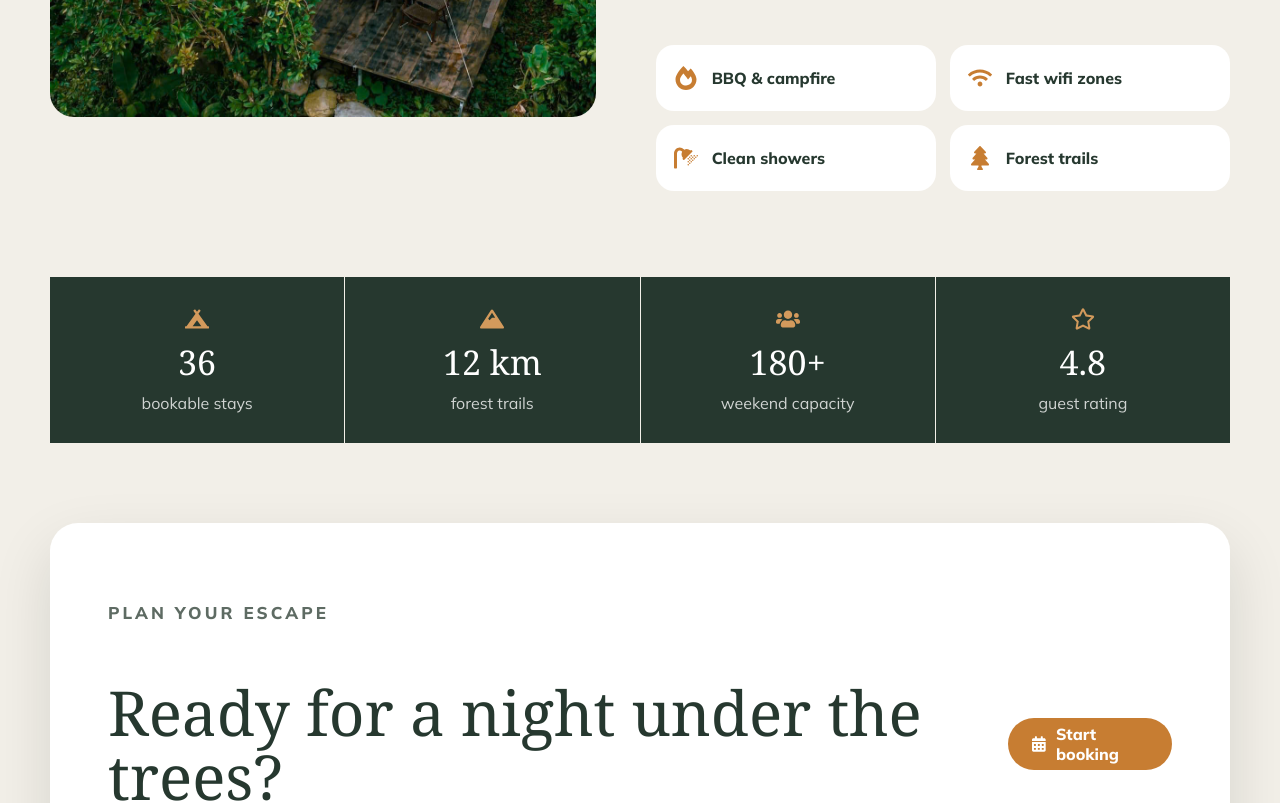
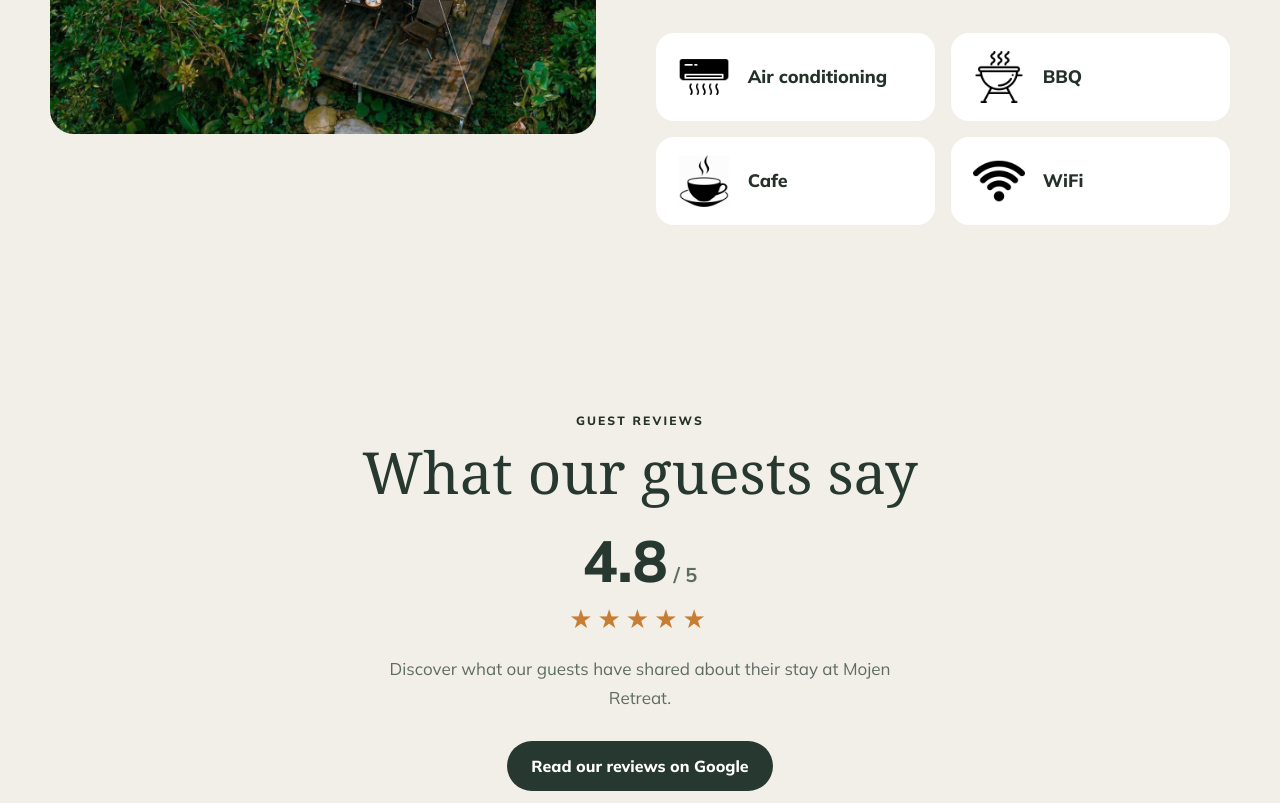
Before and after one commit to NgDangLinh/Thesis, a React (Vite) app in the folder campsite-frontend/: page / in a window 1280 px wide. Shown: the part 3540-4343 px from the top of the page. Built offline with nearby package versions, Linux system fonts and the light colour scheme; the HTML template or start-up script is replaced by a standard one.

Commit message:
update UI/UX

```diff
--- a/campsite-frontend/src/pages/Login.jsx
+++ b/campsite-frontend/src/pages/Login.jsx
@@ -2,6 +2,7 @@ import React, { useState } from 'react';
 import { useNavigate } from 'react-router-dom';
 import './Login.css';
 import heroImage from '../assets/HomePageCamping.jpg';
+import { Link } from 'react-router-dom';
 
 export default function Login() {
   const [username, setUsername] = useState('');
@@ -34,6 +35,9 @@ export default function Login() {
 
         <div className="login-card">
           <div className="login-card-header">
+            <Link to="/" className="back-home">
+  ← Back to Home
+</Link>
             <p className="login-kicker">ADMIN PORTAL</p>
             <h1>Welcome back</h1>
             <span>Sign in to manage your campsite.</span>
--- a/campsite-frontend/src/pages/Website/Booking.jsx
+++ b/campsite-frontend/src/pages/Website/Booking.jsx
@@ -13,52 +13,81 @@ const stayData = [
   name: 'Forest Tent Site',
   type: 'Camping',
   image: campingImage,
-    view: 'Pine forest',
-    area: 24,
-    bed: 'Bring your own tent',
-    includes: ['Fire pit', 'Shared bathroom', 'Picnic table'],
-    policies: ['Quiet hours after 10 PM', 'No littering'],
-    capacity: 2,
-    price: 290000,
+  view: 'Near the stream',
+  bed: 'Bring your own tent and food',
+  includes: [
+    'Campfire area',
+    'BBQ area',
+    'WiFi',
+    'Stream bathing',
+    'Other service facilities',
+    'Air conditioning',
+  ],
+  policies: ['Pets allowed'],
+  capacity: '2–4',
+  price: 500000,
+  priceNote: 'per person / night',
   remaining: 6,
 },
   {
   name: 'Luxury Glamping Tent',
   type: 'Glamping',
   image: glampingImage,
-    view: 'Stream view',
-    area: 36,
-    bed: '1 queen bed',
-    includes: ['Breakfast option', 'Private deck', 'Warm lighting'],
-    policies: ['No smoking inside', 'Pets by request'],
-    capacity: 2,
-    price: 790000,
+  view: 'Near the stream',
+  bed: 'Sleeping mattresses for 2–4 guests',
+  includes: [
+    'Fully prepared tent',
+    'Food included',
+    'BBQ area',
+    'Campfire area',
+    'Other service facilities',
+    'Air conditioning',
+  ],
+  policies: ['Pets allowed'],
+  capacity: '2–4',
+  price: 1200000,
+  priceNote: 'per person / night',
   remaining: 3,
 },
 {
   name: 'Family Stilt Lodge',
   type: 'Lodge',
   image: stiltHouseImage,
-    view: 'Garden and campfire yard',
-    area: 64,
-    bed: '4 floor mattresses',
-    includes: ['Kitchen corner', 'BBQ area', 'Board games'],
-    policies: ['Group deposit required', 'No loud music after 10 PM'],
+  view: 'Beautiful stream view',
+  bed: '4 bedrooms + extra mattresses for large groups',
+  includes: [
+    'Food included',
+    'Indoor kitchen',
+    'BBQ area',
+    'Private garden',
+    'Campfire area',
+    'Private bathroom',
+    'Private shower',
+    'Air conditioning',
+  ],
+  policies: ['Pets allowed'],
   capacity: 8,
-    price: 1190000,
+  price: 10000000,
+  priceNote: 'per night / minimum 10 guests',
   remaining: 2,
 },
 {
   name: 'Vintage Camper Van',
   type: 'RV',
   image: rvImage,
-    view: 'Lakeside lane',
-    area: 28,
-    bed: '1 double bed',
-    includes: ['Air conditioning', 'Mini fridge', 'Private seating'],
-    policies: ['No smoking', 'Check-in from 2 PM'],
-    capacity: 2,
-    price: 950000,
+  view: 'Near the stream',
+  bed: 'Sleeping mattresses for 2–4 guests',
+  includes: [
+    'Food included',
+    'BBQ area',
+    'Campfire area',
+    'Other service facilities',
+    'Air conditioning',
+  ],
+  policies: ['Pets allowed'],
+  capacity: '2–4',
+  price: 1500000,
+  priceNote: 'per person / night',
   remaining: 1,
 },
 ];
--- a/campsite-frontend/src/pages/Website/HomePage.css
+++ b/campsite-frontend/src/pages/Website/HomePage.css
@@ -142,7 +142,7 @@
 .intro-section,
 .stays-section,
 .experience-section,
-.stats-section,
+.reviews-section,
 .cta-section {
   width: min(1180px, calc(100% - 48px));
   margin: 0 auto;
@@ -272,57 +272,110 @@
 .amenity-grid {
   display: grid;
   grid-template-columns: repeat(2, minmax(0, 1fr));
-  gap: 14px;
-  margin-top: 12px;
+  gap: 16px;
 }
 
 .amenity-item {
   display: flex;
   align-items: center;
-  gap: 14px;
-  min-height: 66px;
-  padding: 18px;
-  background: #fff;
-  color: #26382f;
-  font-weight: 800;
+  gap: 18px;
+  min-height: 80px;
+  padding: 18px 22px;
+  background: var(--surface);
   border-radius: 18px;
+  box-sizing: border-box;
 }
 
-.amenity-item svg {
-  color: var(--accent);
-  font-size: 24px;
+.amenity-item img {
+  width: 52px;
+  height: 52px;
+  object-fit: contain;
+  flex-shrink: 0;
 }
 
-.stats-section {
-  display: grid;
-  grid-template-columns: repeat(4, 1fr);
-  gap: 1px;
-  padding-bottom: 80px;
+.amenity-item span {
+  color: var(--text);
+  font-family: 'Mulish', sans-serif;
+  font-size: 18px;
+  font-weight: 800;
+  line-height: 1.3;
 }
 
-.stats-section div {
-  display: grid;
-  justify-items: center;
-  gap: 8px;
+.reviews-section {
+  display: flex;
+  justify-content: center;
+  text-align: center;
+  padding: 90px 0;
+}
+
+.reviews-content {
+  width: min(680px, 100%);
+}
+
+.reviews-content h2 {
+  margin: 0;
+  color: #26382f;
+  font-family: Georgia, 'Times New Roman', serif;
+  font-size: clamp(38px, 5vw, 58px);
+  font-weight: 500;
+  line-height: 1.1;
+}
+
+.reviews-rating {
+  display: flex;
+  align-items: baseline;
+  justify-content: center;
+  gap: 6px;
+  margin-top: 28px;
+}
+
+.reviews-rating strong {
+  color: #26382f;
+  font-size: 58px;
+  font-weight: 800;
+  line-height: 1;
+}
+
+.reviews-rating span {
+  color: var(--muted);
+  font-size: 20px;
+  font-weight: 700;
+}
+
+.reviews-stars {
+  margin-top: 12px;
+  color: var(--accent);
+  font-size: 26px;
+  letter-spacing: 5px;
+}
+
+.reviews-content > p:not(.section-kicker) {
+  max-width: 560px;
+  margin: 20px auto 28px;
+  color: #5e6b63;
+  font-size: 17px;
+  line-height: 1.7;
+}
+
+.reviews-btn {
+  display: inline-flex;
+  align-items: center;
+  justify-content: center;
+  min-height: 50px;
+  padding: 0 24px;
+  border-radius: 999px;
   background: #26382f;
   color: #fff;
-  padding: 30px 16px;
-  text-align: center;
+  font-weight: 800;
+  text-decoration: none;
+  transition:
+    background 0.2s ease,
+    transform 0.2s ease;
 }
 
-.stats-section svg {
-  color: #d39a5c;
-  font-size: 24px;
-}
-
-.stats-section strong {
-  font-size: 34px;
-  font-family: Georgia, 'Times New Roman', serif;
-  font-weight: 500;
-}
-
-.stats-section span {
-  color: rgba(255, 255, 255, 0.78);
+.reviews-btn:hover {
+  background: var(--accent);
+  transform: translateY(-2px);
 }
 
 .cta-section {
@@ -342,26 +395,64 @@
 }
 
 .site-footer {
-  display: flex;
-  justify-content: space-between;
-  gap: 24px;
-  padding: 30px clamp(24px, 6vw, 88px);
+  display: grid;
+  grid-template-columns: 1.4fr 1fr 0.8fr;
+  gap: 50px;
+  padding: 42px clamp(24px, 6vw, 88px);
   background: #15251d;
   color: #fff;
 }
 
-.site-footer div {
+.site-footer > div {
   display: flex;
   flex-direction: column;
-  gap: 8px;
+  gap: 10px;
+}
+
+.site-footer strong {
+  font-size: 18px;
+  font-weight: 800;
+}
+
+.site-footer__brand strong {
+  font-size: 22px;
 }
 
 .site-footer span {
   color: rgba(255, 255, 255, 0.72);
+  line-height: 1.6;
+}
+
+.site-footer a {
+  display: flex;
+  align-items: center;
+  gap: 10px;
+  color: #fff;
+  text-decoration: none;
+  transition: color 0.2s ease;
+}
+
+.site-footer a:hover {
+  color: var(--accent);
 }
 
 .site-footer svg {
-  margin-right: 8px;
+  flex: 0 0 auto;
+  font-size: 17px;
+}
+
+.site-footer__contact {
+  align-items: flex-start;
+}
+
+.site-footer__social {
+  align-items: flex-start;
+}
+
+.social-links {
+  display: flex;
+  flex-direction: column;
+  gap: 10px;
 }
 
 @media (max-width: 980px) {
@@ -389,9 +480,6 @@
     grid-template-columns: repeat(2, minmax(0, 1fr));
   }
 
-  .stats-section {
-    grid-template-columns: repeat(2, 1fr);
-  }
 }
 
 @media (max-width: 640px) {
@@ -402,21 +490,19 @@
   .intro-section,
 .stays-section,
 .experience-section,
-  .stats-section,
+.reviews-section,
 .cta-section {
   width: min(100% - 32px, 1180px);
 }
 
   .section-heading,
-  .cta-section,
-  .site-footer {
+  .cta-section {
     flex-direction: column;
     align-items: flex-start;
   }
 
   .stay-grid,
-  .amenity-grid,
-  .stats-section {
+.amenity-grid {
   grid-template-columns: 1fr;
 }
 
@@ -427,4 +513,25 @@
   .cta-section {
     padding: 32px 22px;
   }
+
+  .reviews-section {
+  padding: 70px 0;
 }
+
+.reviews-content h2 {
+  font-size: 40px;
+}
+
+.reviews-rating strong {
+  font-size: 48px;
+}
+
+.reviews-stars {
+  font-size: 22px;
+}
+
+.site-footer {
+  grid-template-columns: 1fr;
+  gap: 30px;
+}
+}
--- a/campsite-frontend/src/pages/Website/HomePage.jsx
+++ b/campsite-frontend/src/pages/Website/HomePage.jsx
@@ -1,15 +1,12 @@
 import React from 'react';
 import { Link } from 'react-router-dom';
+import { FaTiktok } from 'react-icons/fa6';
 import {
   FaCalendarAlt,
-  FaCampground,
+  FaFacebookF,
   FaFireAlt,
   FaMapMarkerAlt,
-  FaMountain,
-  FaRegStar,
-  FaShower,
-  FaTree,
-  FaUsers,
+  FaPhone,
   FaWifi,
 } from 'react-icons/fa';
 import './HomePage.css';
@@ -20,39 +17,54 @@ import glampingImage from '../../assets/Glamping.jpg';
 import rvImage from '../../assets/RV.jpg';
 import stiltHouseImage from '../../assets/SHtest.jpg';
 import serviceImage from '../../assets/Service.jpg';
-
+import airConditioningImage from '../../assets/Ac.png';
+import bbqImage from '../../assets/BBQ.png';
+import cafeImage from '../../assets/Cafe.png';
+import wifiImage from '../../assets/Wifi.png';
 const stays = [
   {
     name: 'Forest Tent Site',
-    price: 'From $29 / night',
+    price: '500,000 VND / person / night',
     image: campingImage,
     text: 'A quiet open-air pitch for guests who love simple nights, fresh air, and a real campfire mood.',
   },
   {
     name: 'Luxury Glamping Tent',
-    price: 'From $79 / night',
+    price: '1,200,000 VND / person / night',
     image: glampingImage,
     text: 'Fully prepared canvas tent with a soft bed, warm lighting, private deck, and breakfast option.',
   },
   {
     name: 'Family Stilt Lodge',
-    price: 'From $119 / night',
+    price: 'From 10,000,000 VND / night / Minimum 10 guests.',
     image: stiltHouseImage,
     text: 'A spacious shared lodge made for families, team trips, and slow evenings around the table.',
   },
   {
     name: 'Vintage Camper Van',
-    price: 'From $95 / night',
+    price: '1,500,000 VND / person / night',
     image: rvImage,
     text: 'A compact private stay with air conditioning, queen bed, and an easy walk to the lakeside.',
   },
 ];
 
 const amenities = [
-  { icon: <FaFireAlt />, label: 'BBQ & campfire' },
-  { icon: <FaWifi />, label: 'Fast wifi zones' },
-  { icon: <FaShower />, label: 'Clean showers' },
-  { icon: <FaTree />, label: 'Forest trails' },
+  {
+    image: airConditioningImage,
+    label: 'Air conditioning',
+  },
+  {
+    image: bbqImage,
+    label: 'BBQ',
+  },
+  {
+    image: cafeImage,
+    label: 'Cafe',
+  },
+  {
+    image: wifiImage,
+    label: 'WiFi',
+  },
 ];
 
 const highlights = [
@@ -176,7 +188,7 @@ const HomePage = () => {
             <div className="amenity-grid">
   {amenities.map((amenity) => (
     <div className="amenity-item" key={amenity.label}>
-                  {amenity.icon}
+      <img src={amenity.image} alt={amenity.label} />
       <span>{amenity.label}</span>
     </div>
   ))}
@@ -184,26 +196,33 @@ const HomePage = () => {
           </div>
         </section>
 
-        <section className="stats-section">
-          <div>
-            <FaCampground />
-            <strong>36</strong>
-            <span>bookable stays</span>
+        <section className="reviews-section">
+  <div className="reviews-content">
+    <p className="section-kicker">Guest reviews</p>
+
+    <h2>What our guests say</h2>
+
+    <div className="reviews-rating">
+      <strong>4.8</strong>
+      <span>/ 5</span>
     </div>
-          <div>
-            <FaMountain />
-            <strong>12 km</strong>
-            <span>forest trails</span>
+
+    <div className="reviews-stars">
+      ★★★★★
     </div>
-          <div>
-            <FaUsers />
-            <strong>180+</strong>
-            <span>weekend capacity</span>
-          </div>
-          <div>
-            <FaRegStar />
-            <strong>4.8</strong>
-            <span>guest rating</span>
+
+    <p>
+      Discover what our guests have shared about their stay at Mojen Retreat.
+    </p>
+
+    <a
+      className="reviews-btn"
+      href="https://maps.app.goo.gl/WfMehYXkZx3SDijt5"
+      target="_blank"
+      rel="noopener noreferrer"
+    >
+      Read our reviews on Google
+    </a>
   </div>
 </section>
 
@@ -224,15 +243,53 @@ const HomePage = () => {
       </main>
 
       <footer className="site-footer">
-        <div>
+  <div className="site-footer__brand">
     <strong>Mojen Camp</strong>
     <span>Forest retreat and campsite booking</span>
   </div>
-        <div>
-          <span>
-            <FaMapMarkerAlt /> Quan Chu, Thai Nguyen
-          </span>
-          <span>hello@mojencamp.com</span>
+
+  <div className="site-footer__contact">
+    <strong>Contact</strong>
+
+    <a href="tel:+84981588219">
+      <FaPhone />
+      <span>+84 981 588 219</span>
+    </a>
+
+    <a
+      href="https://maps.app.goo.gl/WfMehYXkZx3SDijt5"
+      target="_blank"
+      rel="noopener noreferrer"
+    >
+      <FaMapMarkerAlt />
+      <span>Quan Chu, Thai Nguyen</span>
+    </a>
+  </div>
+
+  <div className="site-footer__social">
+    <strong>Follow us</strong>
+
+    <div className="social-links">
+      <a
+        href="https://www.facebook.com/mojenretreat"
+        target="_blank"
+        rel="noopener noreferrer"
+        aria-label="Facebook"
+      >
+        <FaFacebookF />
+        <span>Facebook</span>
+      </a>
+
+      <a
+        href="https://www.tiktok.com/@mojenretreat"
+        target="_blank"
+        rel="noopener noreferrer"
+        aria-label="TikTok"
+      >
+        <FaTiktok />
+        <span>TikTok</span>
+      </a>
+    </div>
   </div>
 </footer>
     </div>
```
Also changed, not shown: campsite-frontend/src/components/ReservationModal.jsx (+29 -31 lines), campsite-frontend/src/components/RoomCard.jsx (+13 -3 lines), campsite-frontend/src/pages/Login.css (+16 -0 lines). Lines whose indentation alone changed are shown as unchanged.
